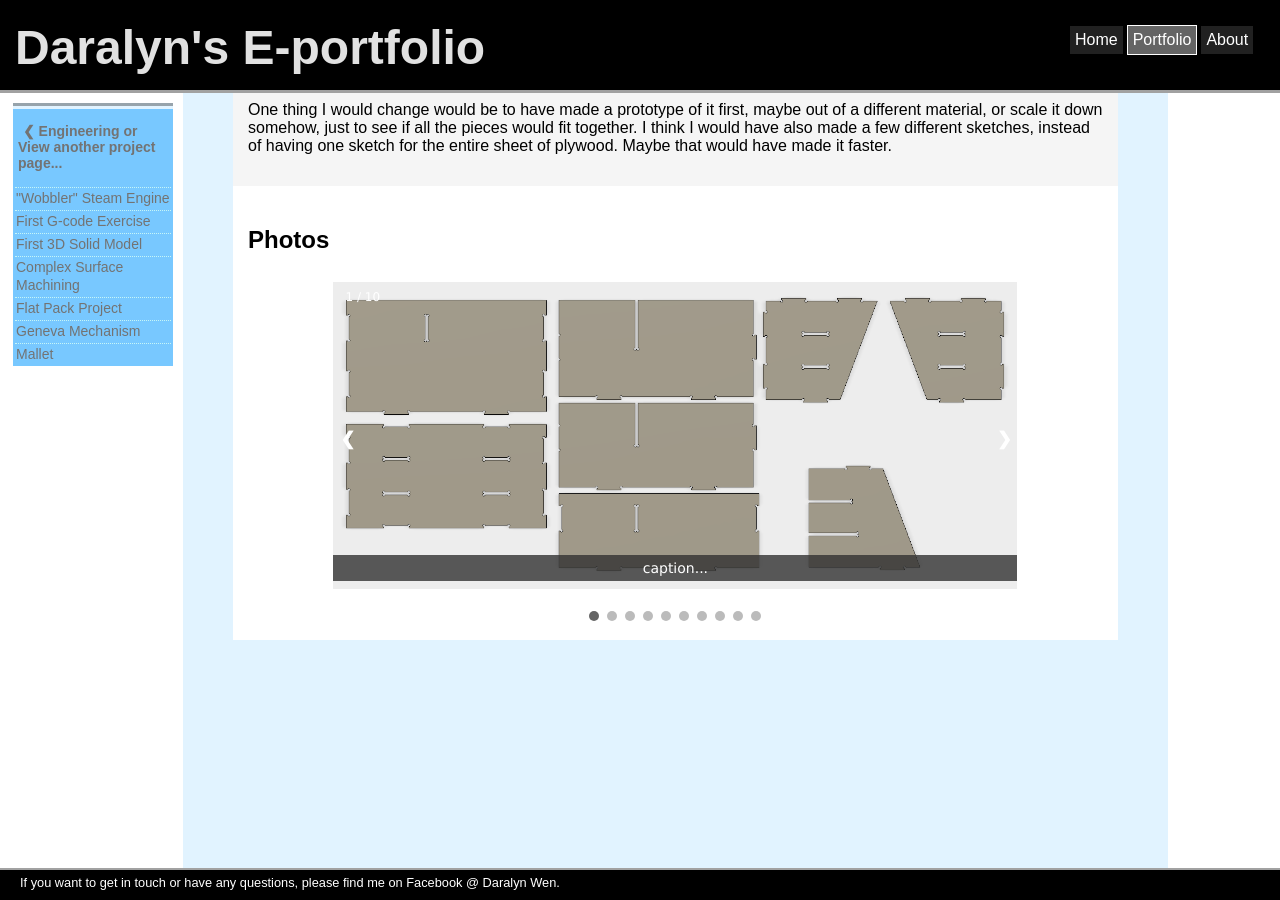
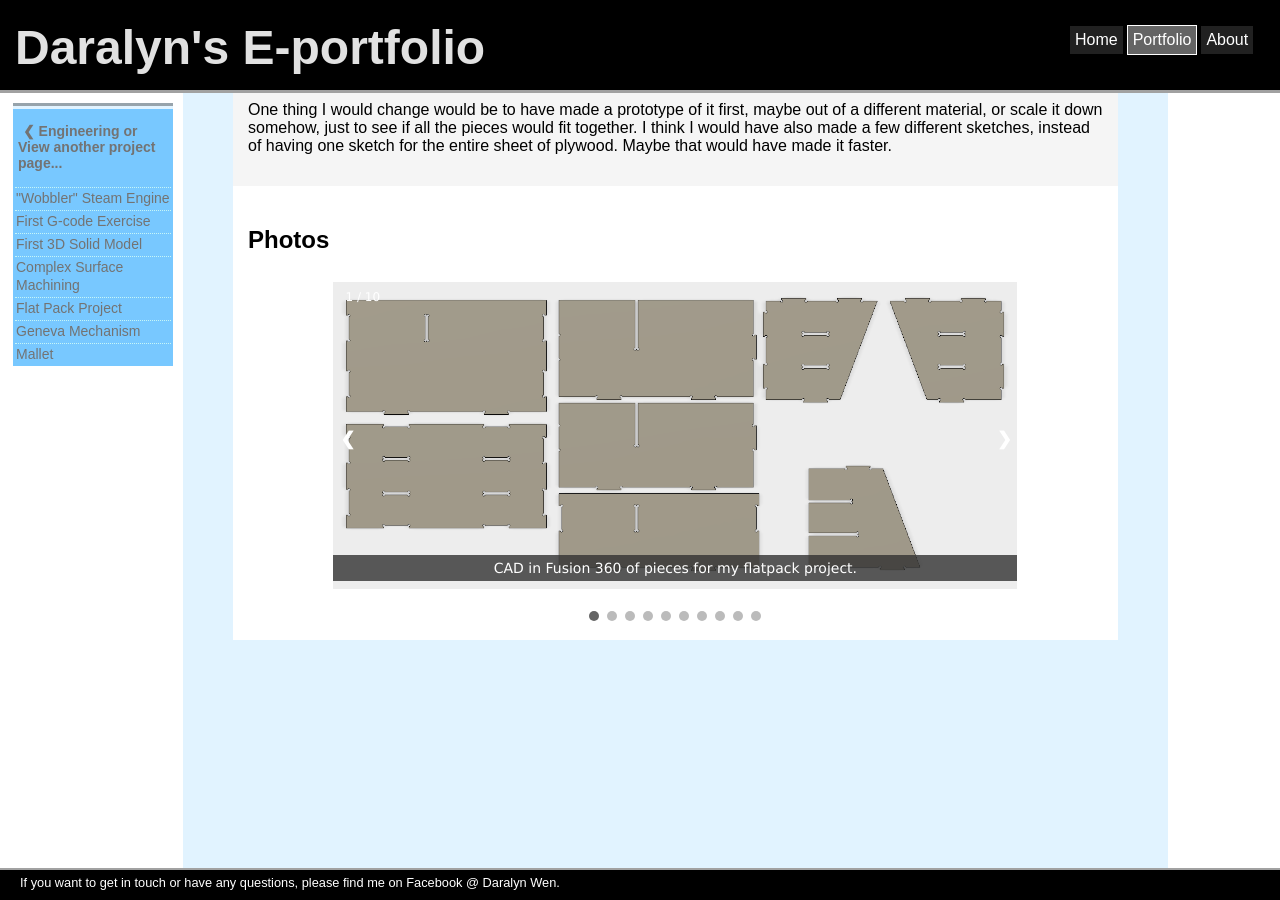
Before and after one commit to daralyn/daralyn.github.io, a Jekyll site: the page built from portfolio/engineering/flat-pack-project.html, in a window 1280 px wide and 900 px high, scrolled down 843 px. Built offline with Jekyll 4.4.1, drawn with Linux system fonts in a browser that asks for light colours.

Commit message:
Update flat-pack-project.html

```diff
--- a/portfolio/engineering/flat-pack-project.html
+++ b/portfolio/engineering/flat-pack-project.html
@@ -60,61 +60,61 @@ title: Daralyn's Engineering Portfolio - Flat Pack Project
 		<div class="slides">
 			<div class="numbertext">1 / 10</div>
 			<img class="slideshowphoto" src="https://daralyn.github.io/photos/engineering/flatpackproject_pic1.png">
-			<div class="text">caption...</div>
+			<div class="text">CAD in Fusion 360 of pieces for my flatpack project.</div>
 		</div>
 
 		<div class="slides">
 			<div class="numbertext">2 / 10</div>
 			<img class="slideshowphoto" src="https://daralyn.github.io/photos/engineering/flatpackproject_pic2.jpg">
-			<div class="text">Caption 2</div>
+			<div class="text">CNC router cutting the pockets or holes from the CAD drawing.</div>
 		</div>
 
 		<div class="slides">
 			<div class="numbertext">3 / 10</div>
 			<img class="slideshowphoto" src="https://daralyn.github.io/photos/engineering/flatpackproject_pic3.jpg">
-			<div class="text">Caption 3</div>
+			<div class="text">More of the holes being cut.</div>
 		</div>
 
 		<div class="slides">
 			<div class="numbertext">4 / 10</div>
 			<img class="slideshowphoto" src="https://daralyn.github.io/photos/engineering/flatpackproject_pic4.jpg">
-			<div class="text">Caption 4</div>
+			<div class="text">Beginning to contour some of the pieces.</div>
 		</div>
 
 		<div class="slides">
 			<div class="numbertext">5 / 10</div>
 			<img class="slideshowphoto" src="https://daralyn.github.io/photos/engineering/flatpackproject_pic5.jpg">
-			<div class="text">Caption 5</div>
+			<div class="text">Initial cut for the contour of the base piece.</div>
 		</div>
 
 		<div class="slides">
 			<div class="numbertext">6 / 10</div>
 			<img class="slideshowphoto" src="https://daralyn.github.io/photos/engineering/flatpackproject_pic6.jpg">
-			<div class="text">Caption 6</div>
+			<div class="text">Finishing cut for the contour of the base piece.</div>
 		</div>
 
 		<div class="slides">
 			<div class="numbertext">7 / 10</div>
 			<img class="slideshowphoto" src="https://daralyn.github.io/photos/engineering/flatpackproject_pic7.jpg">
-			<div class="text">Caption 7</div>
+			<div class="text">CNC router finishing up the last piece.</div>
 		</div>
 
 		<div class="slides">
 			<div class="numbertext">8 / 10</div>
 			<img class="slideshowphoto" src="https://daralyn.github.io/photos/engineering/flatpackproject_pic8.jpg">
-			<div class="text">Caption 8</div>
+			<div class="text">Another view of the cuts. We did a new one because on the first one, it did not cut deep enough, so it was too hard to get each piece out.</div>
 		</div>
 
 		<div class="slides">
 			<div class="numbertext">9 / 10</div>
 			<img class="slideshowphoto" src="https://daralyn.github.io/photos/engineering/flatpackproject_pic9.png">
-			<div class="text">Caption 9</div>
+			<div class="text">CAD in Fusion 360 of the assembled project.</div>
 		</div>
 
 		<div class="slides">
 			<div class="numbertext">10 / 10</div>
 			<img class="slideshowphoto" src="https://daralyn.github.io/photos/engineering/flatpackproject_pic10.jpg">
-			<div class="text">Caption 10</div>
+			<div class="text">Pieces all put together to make a paper holder for my mom for Mothers' Day :) </div>
 		</div>
 
 		<a class="prev" onclick="plusSlides(-1)"><div class="arrow"> ❮ </div></a>
```
